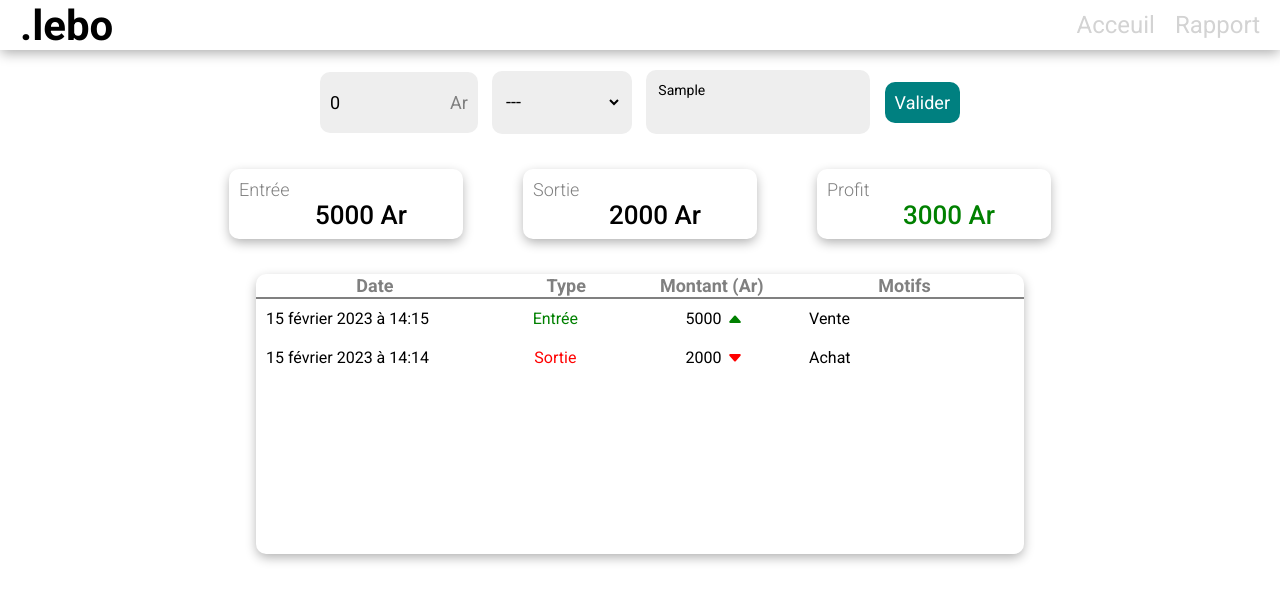
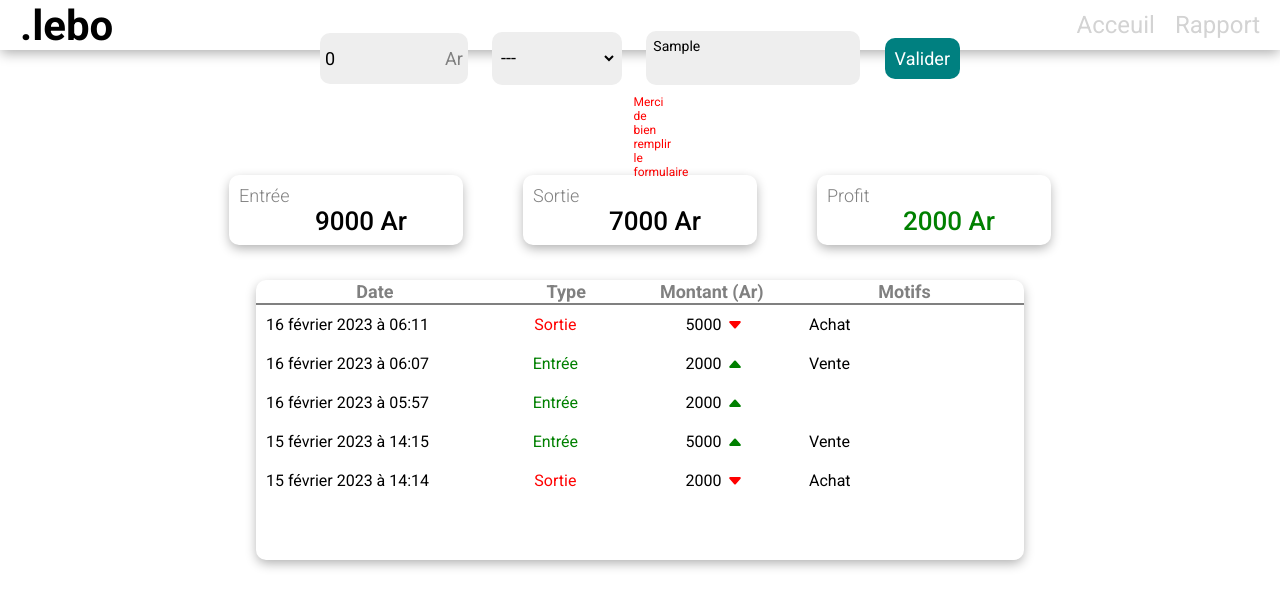
Before and after one commit to tafitahery/management-, a React (Create React App) app in the folder client/: page / in a window 1280 px wide. Both pictures are taken after typing "Sample" into the empty fields and a click on the button "Valider". Shown: the top 608 px of the page. Built offline with nearby package versions, Linux system fonts and the light colour scheme; no server answers; data requests are answered from the project's data file.

Commit message:
Error Empty Input

```diff
--- a/client/src/assets/db.json
+++ b/client/src/assets/db.json
@@ -13,6 +13,27 @@
       "motifs": "Vente",
       "date": 1676470551659,
       "id": 2
+    },
+    {
+      "amount": 2000,
+      "type": "in",
+      "motifs": "",
+      "date": 1676527054236,
+      "id": 3
+    },
+    {
+      "amount": 2000,
+      "type": "in",
+      "motifs": "Vente",
+      "date": 1676527637519,
+      "id": 4
+    },
+    {
+      "amount": 5000,
+      "type": "out",
+      "motifs": "Achat",
+      "date": 1676527902572,
+      "id": 5
     }
   ]
 }
--- a/client/src/components/NewEntry.jsx
+++ b/client/src/components/NewEntry.jsx
@@ -1,4 +1,4 @@
-import React, { useContext } from 'react';
+import React, { useContext, useState } from 'react';
 import styled from 'styled-components';
 import axios from 'axios';
 
@@ -9,6 +9,8 @@ const Container = styled.div`
   display: flex;
   align-items: center;
   justify-content: center;
+  flex-direction: column;
+  height: 70px;
 `;
 
 const Form = styled.form`
@@ -20,7 +22,7 @@ const Form = styled.form`
 
 const Wrapper = styled.div`
   background-color: #eeeeee;
-  padding: 10px;
+  padding: 5px;
   display: flex;
   align-items: center;
   border-radius: 10px;
@@ -83,8 +85,16 @@ const Validation = styled.button`
   cursor: pointer;
 `;
 
+const Error = styled.div`
+  color: red;
+  font-size: 12px;
+  margin-top: 10px;
+  width: 13px;
+`;
+
 export default function NewEntry() {
   const { entry, setEntry } = useContext(AppContext);
+  const [error, setError] = useState(false);
 
   const handleChange = (e) => {
     setEntry((prev) => ({ ...prev, [e.target.name]: e.target.value }));
@@ -92,6 +102,10 @@ export default function NewEntry() {
 
   const handleSubmit = async (e) => {
     e.preventDefault();
+    if (!entry.amount || !entry.type) {
+      setError(true);
+      return;
+    }
     const data = {
       ...entry,
       amount: parseInt(entry.amount),
@@ -100,6 +114,7 @@ export default function NewEntry() {
     try {
       await axios.post('http://localhost:5000/amounts', data);
       setEntry({ amount: 0, type: '', motifs: '' });
+      setError(false);
     } catch (error) {
       console.log(error);
     }
@@ -135,6 +150,7 @@ export default function NewEntry() {
         </Wrapper>
         <Validation>Valider</Validation>
       </Form>
+      {error && <Error>Merci de bien remplir le formulaire</Error>}
     </Container>
   );
 }
```
